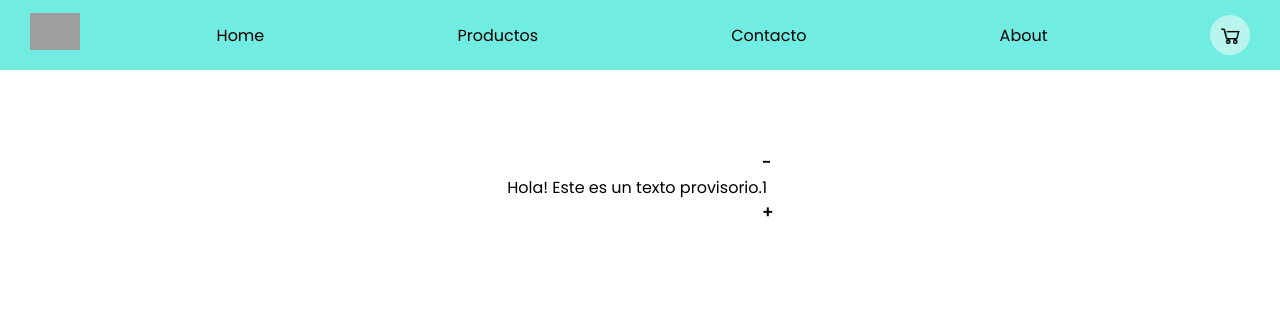
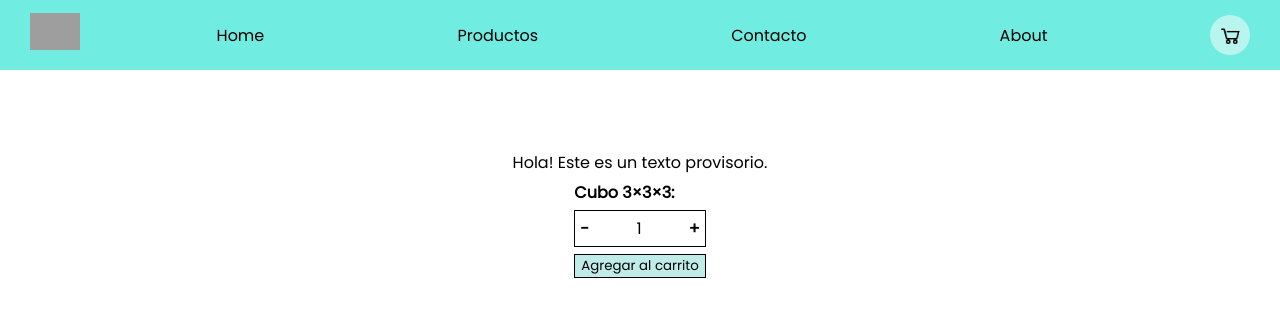
Before and after one commit to GuadaAmin/Rubishop, a React (Create React App) app: page / in a window 1280 px wide. Shown: the top 316 px of the page. Built offline with nearby package versions, Linux system fonts and the light colour scheme; grey boxes are pictures that could not be loaded.

Commit message:
counter con formato

```diff
--- a/src/components/ItemCount/ItemCount.css
+++ b/src/components/ItemCount/ItemCount.css
@@ -0,0 +1,27 @@
+.counterContainer {
+    display: block;
+    padding: 5px;
+}
+
+.counter {
+    display: flex;
+    flex-direction: row;
+    justify-content: space-between;
+    border: solid 1px black;
+    margin: 5px 0;
+    width: 100%;
+}
+
+.itemCountButton {
+    padding: 5px;
+}
+
+.itemCount {
+    display: flex;
+    align-items: center;
+}
+
+button {
+    background-color: rgb(191, 236, 232);
+    border: solid 1px black;
+}
--- a/src/components/ItemCount/ItemCount.js
+++ b/src/components/ItemCount/ItemCount.js
@@ -2,7 +2,7 @@ import React from "react";
 import './ItemCount.css';
 import { useState } from "react";
 
-const ItemCount = ({greeting}) => {
+const ItemCount = () => {
     const [ItemCount, setItemCount] = useState(1);
         const sumar = () => {
             setItemCount(ItemCount + 1);
@@ -11,11 +11,14 @@ const ItemCount = ({greeting}) => {
             setItemCount(ItemCount - 1);
         }
     return (
-        <div>
-            <p>{greeting}</p>
-            <div className="itemCountButton" onClick={restar}><h4>-</h4></div>
-            <div>{ItemCount}</div>
-            <div className="itemCountButton" onClick={sumar}><h4>+</h4></div>
+        <div className="counterContainer">
+            <h4>Cubo 3×3×3:</h4>
+            <div className="counter">
+                <div className="itemCountButton" onClick={restar}><h4>-</h4></div>
+                <div className="itemCount">{ItemCount}</div>
+                <div className="itemCountButton" onClick={sumar}><h4>+</h4></div>
+            </div>
+            <button>Agregar al carrito</button>
         </div>
     );
 }
--- a/src/components/ItemListContainer/ItemListContainer.css
+++ b/src/components/ItemListContainer/ItemListContainer.css
@@ -3,4 +3,5 @@
     display: flex;
     justify-content: center;
     align-items: center;
+    flex-direction: column;
 }
```
